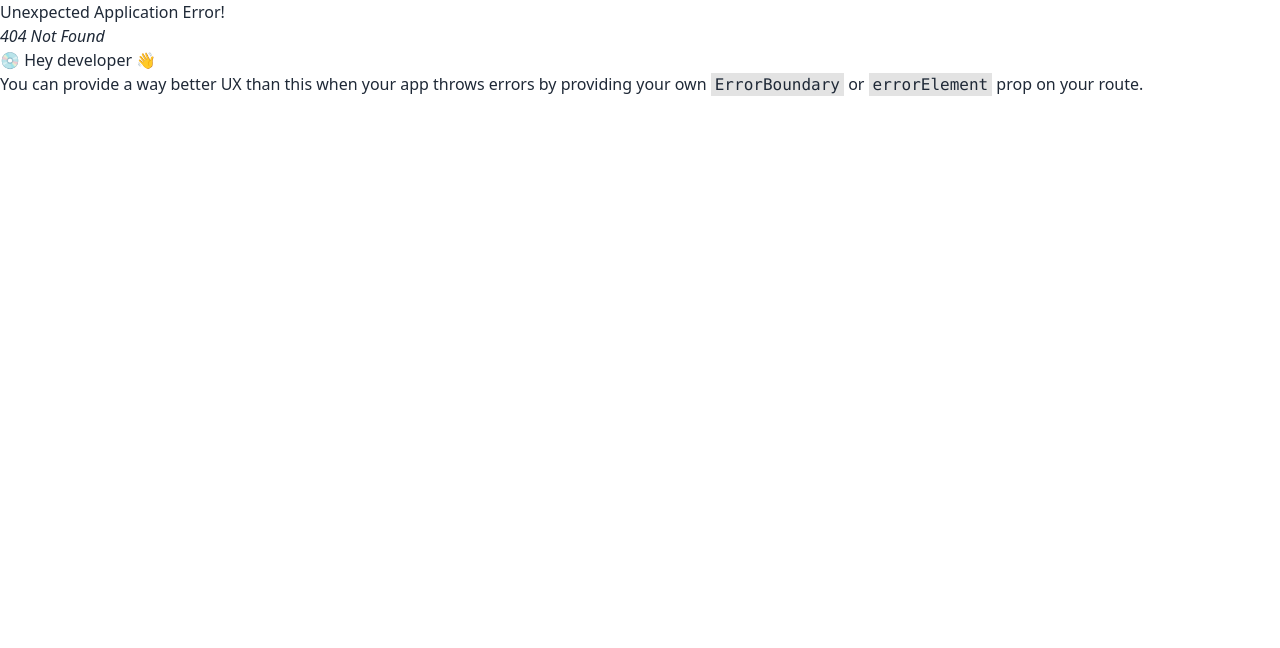
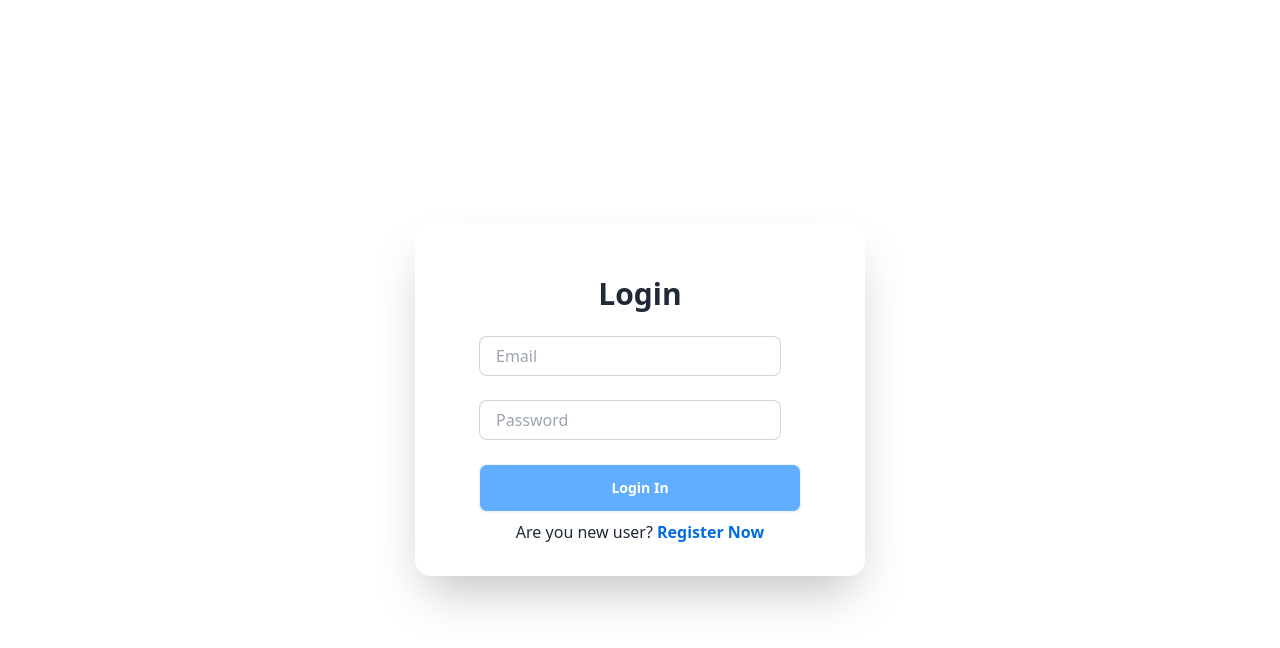
Before and after one commit to programarreza/SnapGlint-client, a React (Vite) app: page /login in a window 1280 px wide. Before the commit this address had no page. Shown: the top 648 px of the page. Built offline with nearby package versions, Linux system fonts and the light colour scheme.

Commit message:
added to login page

```diff
--- a/src/Pages/Login/Login.jsx
+++ b/src/Pages/Login/Login.jsx
@@ -0,0 +1,107 @@
+import { useForm } from "react-hook-form";
+import { Link } from "react-router-dom";
+
+const Login = () => {
+
+  const {
+    register,
+    // reset,
+    handleSubmit,
+    formState: { errors },
+  } = useForm();
+
+  const onSubmit = async (data) => {
+    console.log(data);
+
+    // create user entry in the database
+    const userInfo = {
+      email: data.email,
+      password: data.password,
+    };
+    console.log(userInfo);
+  };
+
+  return (
+    <div>
+      <div className="w-full min-h-screen flex bg-cover bg-center">
+        <div className="hero">
+          <div className="hero-content flex flex-col md:flex-row  rounded-xl justify-between">
+            <div className="card w-1/1  flex-shrink-0 shadow-2xl">
+              <form
+                onSubmit={handleSubmit(onSubmit)}
+                className="card-body w-[450px] px-16"
+              >
+                <h2 className="text-center text-3xl font-bold mt-5">Login</h2>
+
+                <div className="form-control">
+                  <label className="label"></label>
+                  <input
+                    type="email"
+                    {...register("email", { required: true })}
+                    placeholder="Email"
+                    className="input input-bordered h-10 mr-5"
+                  />
+                  {errors.email && (
+                    <span className="text-[#006ce1]">Email is required</span>
+                  )}
+                </div>
+                <div className="form-control">
+                  <label className="label"></label>
+                  <input
+                    type="password"
+                    {...register("password", {
+                      required: true,
+                      minLength: 6,
+                      maxLength: 20,
+                    })}
+                    placeholder="Password"
+                    className="input input-bordered h-10 mb-2 mr-5"
+                  />
+
+                  {errors.password?.type === "required" && (
+                    <p className="text-[#006ce1]">Password is required</p>
+                  )}
+                  {errors.password?.type === "minLength" && (
+                    <p className="text-[#006ce1]">
+                      Password must be 6 Character
+                    </p>
+                  )}
+                  {errors.password?.type === "maxLength" && (
+                    <p className="text-[#006ce1]">
+                      Password must be less den 20 Character
+                    </p>
+                  )}
+                  {errors.password?.type === "pattern" && (
+                    <p className="text-[#006ce1]">
+                      Password must have one upper case one lower carse, one
+                      number and one special character
+                    </p>
+                  )}
+                </div>
+
+                <div className="form-control mt-2">
+                  <button
+                    type="submit"
+                    className="btn   bg-[#61adff] hover:bg-[#006ce1] text-white  "
+                  >
+                    Login In
+                  </button>
+                  <p className=" text-center mt-2">
+                    Are you new user?{" "}
+                    <Link to={"/register"}>
+                      <span className="font-semibold text-[#006ce1]">
+                        Register Now
+                      </span>
+                    </Link>
+                  </p>
+                </div>
+              </form>
+            </div>
+          </div>
+        </div>
+      </div>
+    </div>
+  );
+};
+
+export default Login;
```
Also changed, not shown: src/Router/Router.jsx (+12 -8 lines).
